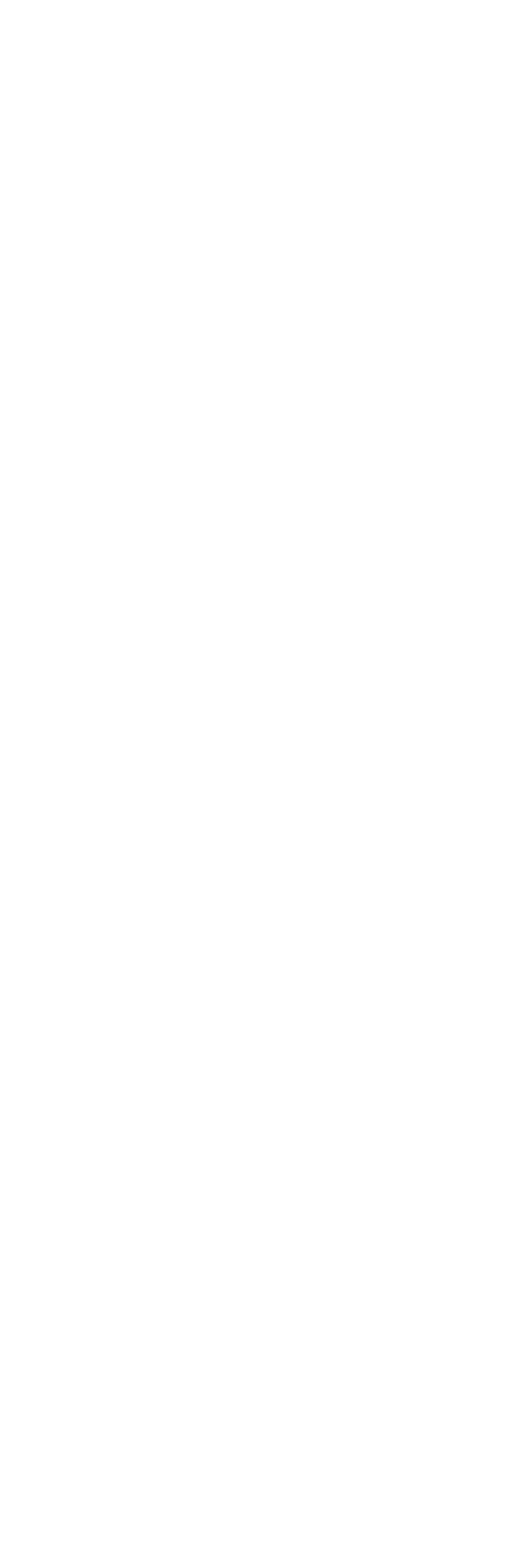
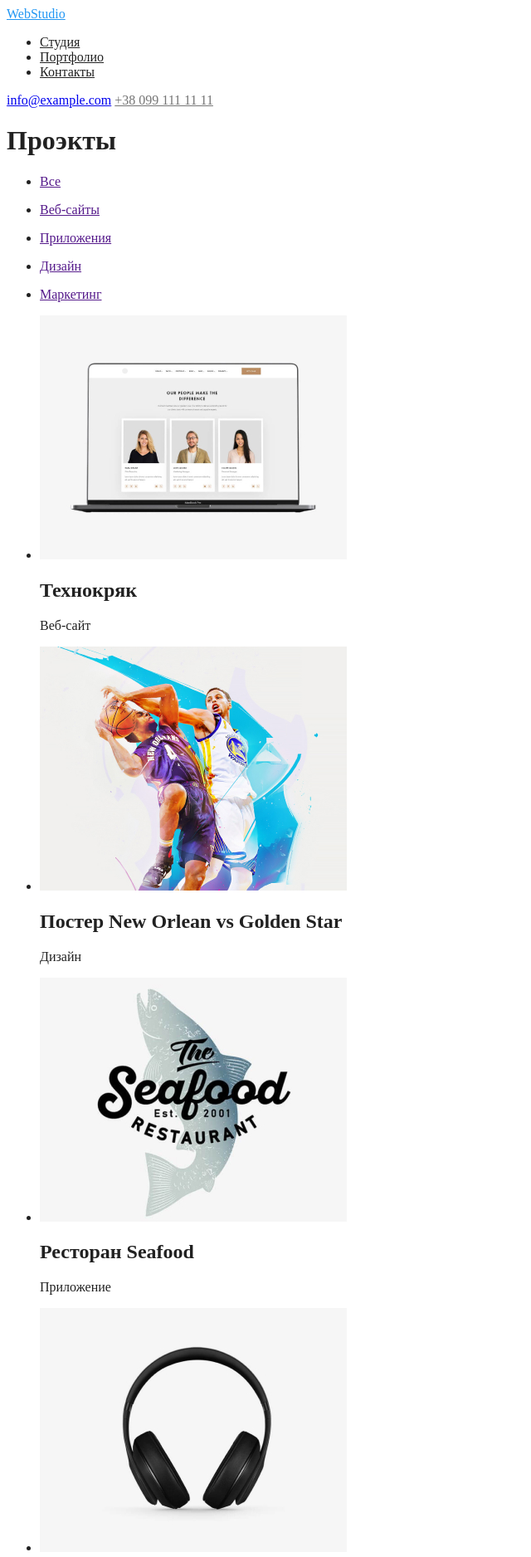
Before and after one commit to Denis-us/goit-markup-hw-02, a plain HTML site: page portfolio.html in a window 1280 px wide. Shown: the top 1876 px of the page at 83% size, without its empty margins (0-640 px from the left). Before the commit the page ends 800 px from the top, so only its background shows below. Drawn offline with Linux system fonts and the light colour scheme.

Commit message:
Записал проэкты в портфолио

```diff
--- a/css/main.css
+++ b/css/main.css
@@ -30,8 +30,16 @@ body {
 .site-nav .link:focus {
     color: var(--accent-color);
 }
-.adress {
 
+.adress .mail {
+    var(--secondary-text-color);
+}
+.adress .mail:hover {
+    color: var(--accent-color);
+}
+
+.adress .tellephone {
+    color: var(--secondary-text-color);
 }
 
 /* Hero */
@@ -69,3 +77,13 @@ body {
     background-color: var(--accent-color);
 
 }
+
+/* Projects */
+
+.project-form {
+    color: var(--secondary-text-color);
+}
+
+.project-title {
+    color: var(--main-text-color);
+}
--- a/portfolio.html
+++ b/portfolio.html
@@ -7,6 +7,130 @@
     <link rel="stylesheet" href="./css/main.css">
 </head>
 <body>
+    <!-- Шапка сайта -->
+    <header>
+        <nav>
+            <a href="" class="logo">WebStudio</a>
 
+            <ul class="site-nav">
+                <li><a href="" class="link">Студия</a></li>
+                <li><a href="" class="link">Портфолио</a></li>
+                <li><a href="" class="link">Контакты</a></li>
+            </ul>
+        </nav>
+
+        <adress class="adress">
+            <a href="mailto:info@example.com" class="mail">info@example.com</a>
+            <a href="tel:+380991111111" class="tellephone">+38 099 111 11 11</a>
+        </adress>
+    </header>
+
+    <!-- Проэкты -->
+    <h1>Проэкты</h1>
+    <main>
+        <ul>
+            <li>
+                <a href="">
+                    <p>Все</p>
+                </a>
+            </li>
+            <li>
+                <a href="">
+                    <p>Веб-сайты</p>
+                </a>
+            </li>
+            <li>
+                <a href="">
+                    <p>Приложения</p>
+                </a>
+            </li>
+            <li>
+                <a href="">
+                    <p>Дизайн</p>
+                </a>
+            </li>
+            <li>
+                <a href="">
+                    <p>Маркетинг</p>
+                </a>
+            </li>
+        </ul>
+
+        <ul>
+            <li class="projects">
+                <a href="">
+                    <img src="./images/technocrack.jpg" alt="technocrack">
+                </a>
+                <h2 class="project-title">Технокряк</h2>
+                <p class="projects-form">Веб-сайт</p>
+            </li>
+            <li class="projects">
+                <a href="">
+                    <img src="./images/poster.jpg" alt="poster">
+                </a>
+                <h2 class="project-title">Постер New Orlean vs Golden Star</h2>
+                <p class="projects-form">Дизайн</p>
+            </li>
+            <li class="projects">
+                <a href="">
+                    <img src="./images/seafood.jpg" alt="seafood">
+                </a>
+                <h2 class="project-title">Ресторан Seafood</h2>
+                <p class="projects-form">Приложение</p>
+            </li>
+            <li class="projects">
+                <a href="">
+                    <img src="./images/headphones.jpg" alt="headphones">
+                </a>
+                <h2 class="project-title">Проект Prime</h2>
+                <p class="projects-form">Маркетинг</p>
+            </li>
+            <li class="projects">
+                <a href="">
+                    <img src="./images/boxes.jpg" alt="boxes">
+                </a>
+                <h2 class="project-title">Проект Boxes</h2>
+                <p class="projects-form">Приложение</p>
+            </li>
+            <li class="projects">
+                <a href="">
+                    <img src="./images/inspiration.jpg" alt="inspiration">
+                </a>
+                <h2 class="project-title">Inspiration has no Borders</h2>
+                <p class="projects-form">Веб-сайт</p>
+            </li>
+            <li class="projects">
+                <a href="">
+                    <img src="images/limitededition.jpg" alt="limitededition">
+                </a>
+                <h2 class="project-title">Издание Limited Edition</h2>
+                <p class="projects-form">Дизайн</p>
+            </li>
+            <li class="projects">
+                <a href="">
+                    <img src="images/lab.jpg" alt="lab">
+                </a>
+                <h2 class="project-title">Проект LAB</h2>
+                <p class="projects-form">Маркетинг</p>
+            </li>
+            <li class="projects">
+                <a href="">
+                    <img src="images/growingbusiness.jpg" alt="growingbusiness">
+                </a>
+                <h2 class="project-title">Growing Business</h2>
+                <p class="projects-form">Приложение</p>
+            </li>
+        </ul>
+    </main>
+
+    <!-- Футер -->
+    <footer>
+        <address>
+            <a href="">WebStudio</a>
+            <p>г. Киев, пр-т Леси Украинки, 26</p>
+            <a href="mailto:info@example.com">info@example.com</a>
+            <a href="tel:+380991111111">+38 099 111 11 11</a>
+        </address>
+    </footer>
 </body>
 </html>
```
Also changed, not shown: index.html (+2 -2 lines), images/boxes.jpg (added), images/growingbusiness.jpg (added), images/headphones.jpg (added), images/inspiration.jpg (added), images/lab.jpg (added), images/limitededition.jpg (added), images/poster.jpg (added), images/seafood.jpg (added), images/technocrack.jpg (added).
